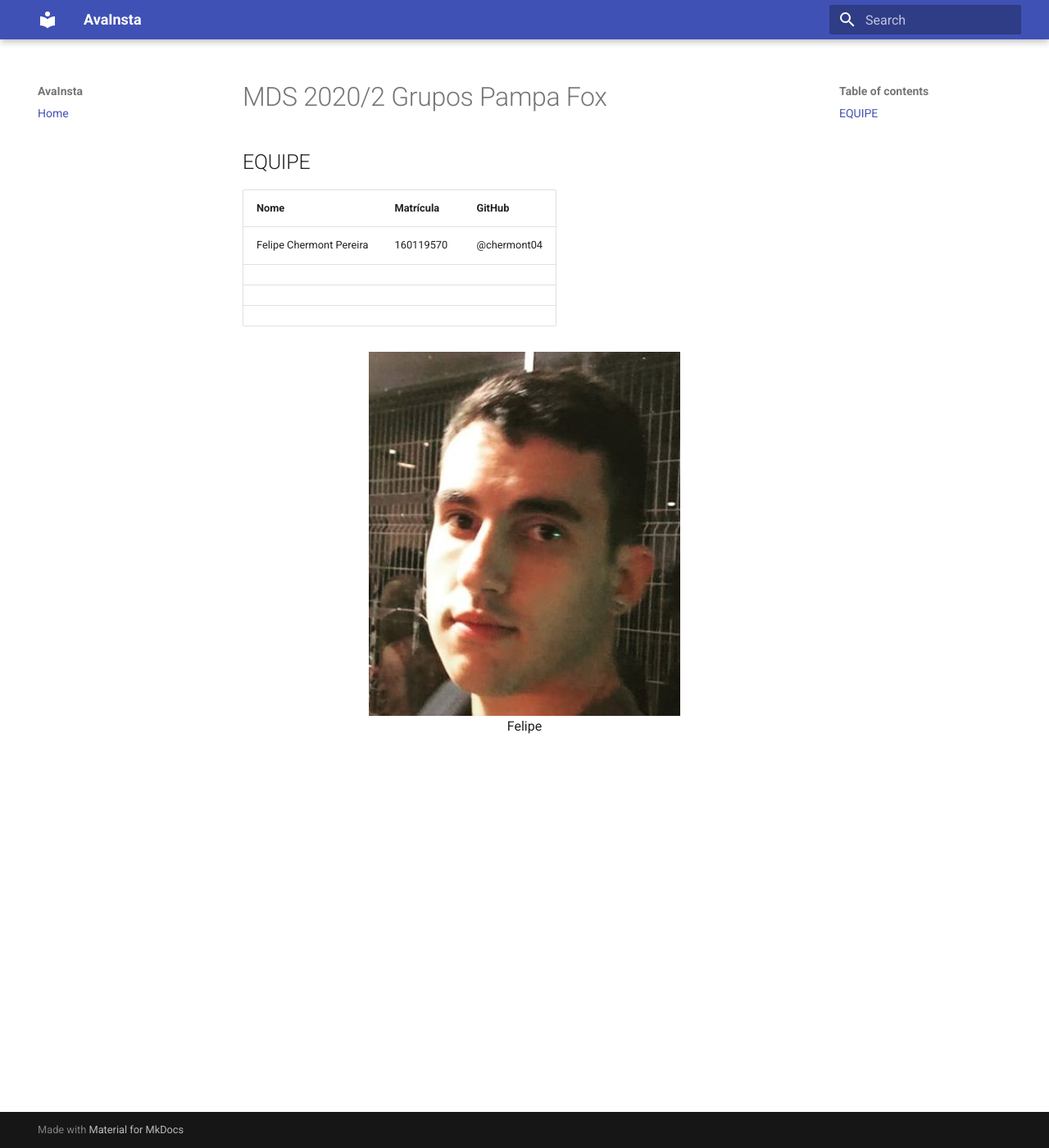
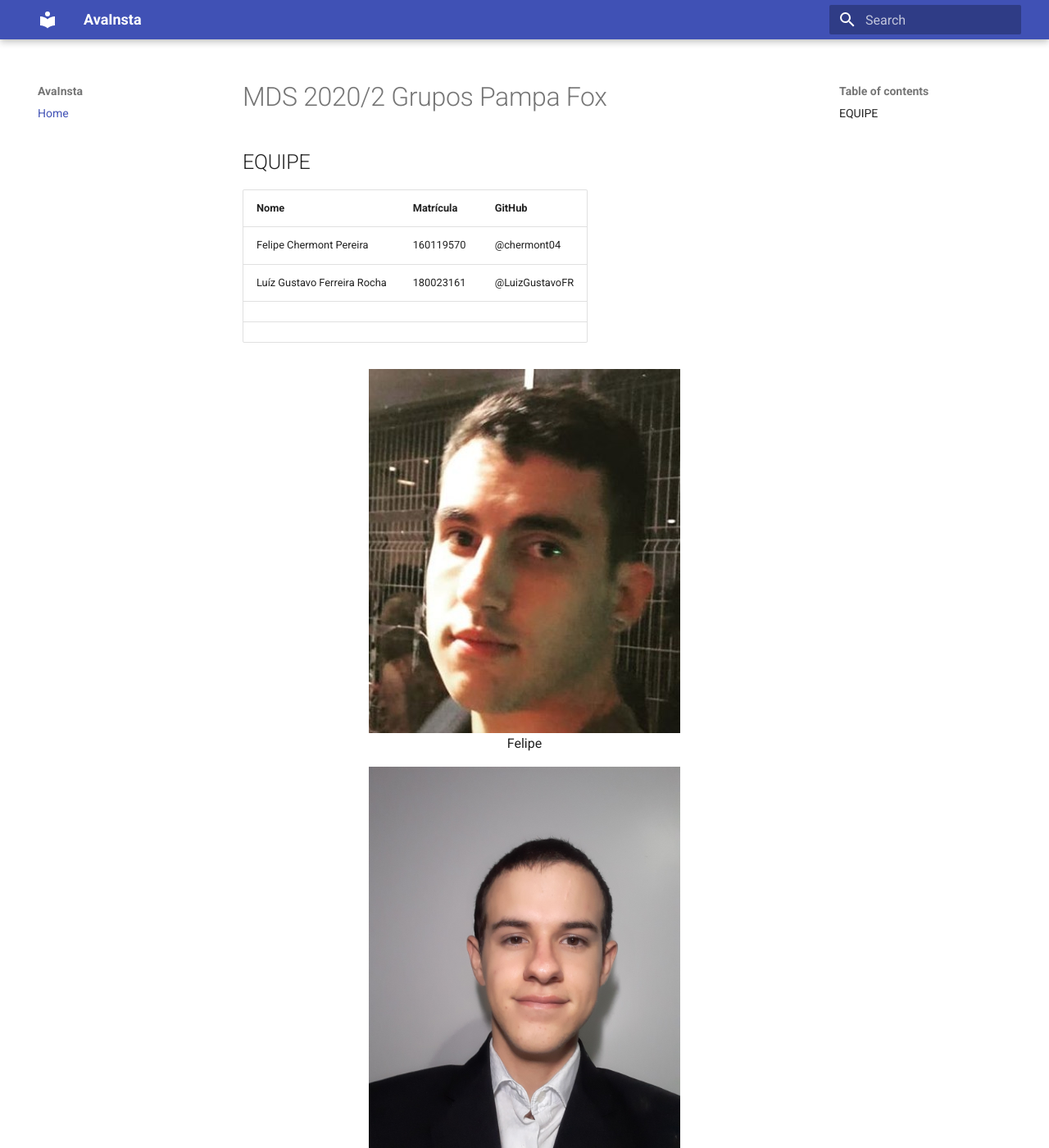
Before and after one commit to AvaInsta/docs, an MkDocs documentation site: the page built from docs/index.md, in a window 1280 px wide and 1400 px high. Shown: the whole window at 82% size. Built offline with MkDocs 1.6.1 and Material for MkDocs 9.7.7, drawn with Linux system fonts in a browser that asks for light colours.

Commit message:
Dados de Luiz adicionados

```diff
--- a/docs/index.md
+++ b/docs/index.md
@@ -5,12 +5,13 @@
 |Nome|Matrícula|GitHub|
 |---|---|---|
 |Felipe Chermont Pereira| 160119570|@chermont04|
-|                       |          |           |
+|Luíz Gustavo Ferreira Rocha| 180023161|@LuizGustavoFR|
 |                       |          |           |
 |                       |          |           |
 
 
 <div class="fotos_div">
 <div class="hover11"><figure><img alt="1" src="imgs/Felipe.png"><span>Felipe</span></figure></div>
+<div class="foto2"><figure><img alt="foto de luiz" src="imgs/Luiz.jpg" style="width:380px;"><span>Luíz</span></figure></div>
 
 </div>
```
Also changed, not shown: docs/imgs/Luiz.jpg (added).
